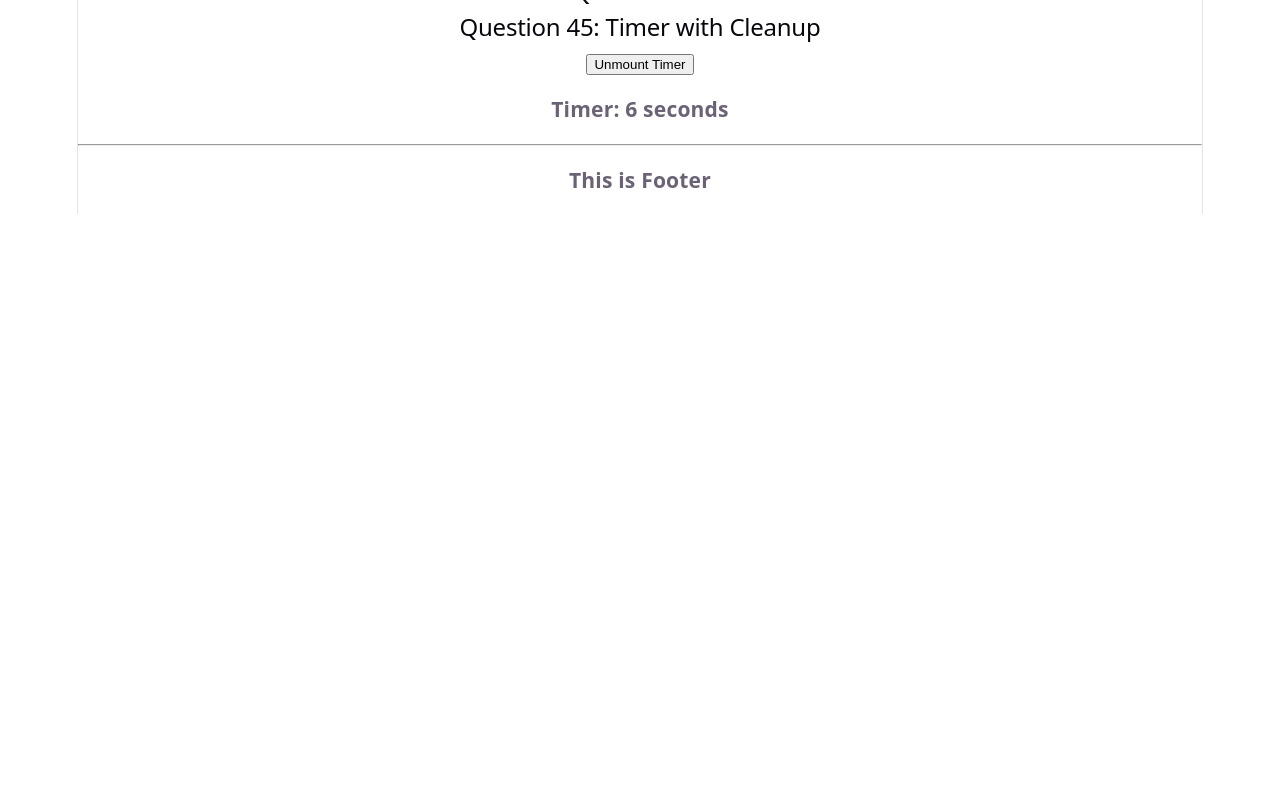
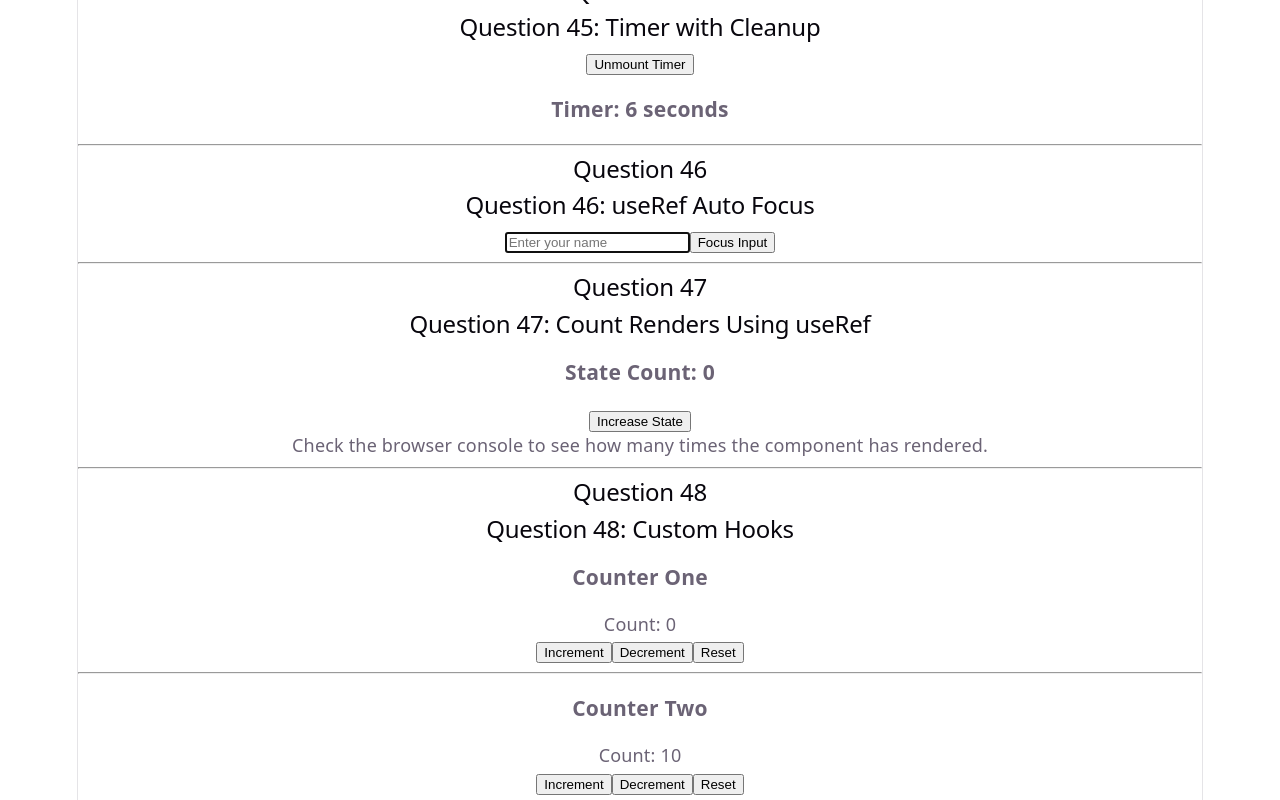
Before and after one commit to Tejasvi68/React-Practical-Assignment, a React (Vite) app: page / in a window 1280 px wide. Shown: the part 11200-12000 px from the top of the page. Before the commit the page ends 11414 px from the top, so only its background shows below. Built offline with nearby package versions, Linux system fonts and the light colour scheme.

Commit message:
Complete Section 10: useRef and Custom Hooks

```diff
--- a/src/App.jsx
+++ b/src/App.jsx
@@ -46,6 +46,9 @@ import MountEffect from "./s9-useeffect/Q42-MountEffect";
 import EffectEveryRender from "./s9-useeffect/Q43-EffectEveryRender";
 import EffectDependency from "./s9-useeffect/Q44-EffectDependency";
 import TimerCleanup from "./s9-useeffect/Q45-TimerCleanup";
+import AutoFocus from "./s10-useref-custom-hooks/Q46-AutoFocus";
+import RenderCount from "./s10-useref-custom-hooks/Q47-RenderCount";
+import CustomHooksDemo from "./s10-useref-custom-hooks/Q48-CustomHooks";
 
 
 
@@ -343,6 +346,27 @@ function App() {
 
       <hr />
 
+      <section>
+        <h2>Question 46</h2>
+        <AutoFocus />
+      </section>
+
+      <hr />
+
+      <section>
+        <h2>Question 47</h2>
+        <RenderCount />
+      </section>
+
+      <hr />
+
+      <section>
+        <h2>Question 48</h2>
+        <CustomHooksDemo />
+      </section>
+
+      <hr />
+
       <Footer />
     </div>
   );
--- /dev/null
+++ b/src/s10-useref-custom-hooks/Q46-AutoFocus.jsx
@@ -0,0 +1,33 @@
+import { useRef, useEffect } from "react";
+
+function AutoFocus() {
+  const inputRef = useRef(null);
+
+  // Automatically focus the input when the component mounts
+  useEffect(() => {
+    inputRef.current.focus();
+  }, []);
+
+  // Focus the input when the button is clicked
+  const handleFocus = () => {
+    inputRef.current.focus();
+  };
+
+  return (
+    <div>
+      <h2>Question 46: useRef Auto Focus</h2>
+
+      <input
+        ref={inputRef}
+        type="text"
+        placeholder="Enter your name"
+      />
+
+      <button onClick={handleFocus}>
+        Focus Input
+      </button>
+    </div>
+  );
+}
+
+export default AutoFocus;
--- /dev/null
+++ b/src/s10-useref-custom-hooks/Q47-RenderCount.jsx
@@ -0,0 +1,31 @@
+import { useRef, useState, useEffect } from "react";
+
+function RenderCount() {
+  const renderCount = useRef(0);
+  const [count, setCount] = useState(0);
+
+  // Count every committed render
+  useEffect(() => {
+    renderCount.current += 1;
+    console.log("Component rendered:", renderCount.current);
+  });
+
+  return (
+    <div>
+      <h2>Question 47: Count Renders Using useRef</h2>
+
+      <h3>State Count: {count}</h3>
+
+      <button onClick={() => setCount(count + 1)}>
+        Increase State
+      </button>
+
+      <p>
+        Check the browser console to see how many times the component
+        has rendered.
+      </p>
+    </div>
+  );
+}
+
+export default RenderCount;
--- /dev/null
+++ b/src/s10-useref-custom-hooks/Q48-CustomHooks.jsx
@@ -0,0 +1,71 @@
+import useCounter from "./useCounter";
+import useToggle from "./useToggle";
+
+// First component
+function CounterOne() {
+  const { count, increment, decrement, reset } = useCounter(0);
+
+  return (
+    <div>
+      <h3>Counter One</h3>
+      <p>Count: {count}</p>
+
+      <button onClick={increment}>Increment</button>
+      <button onClick={decrement}>Decrement</button>
+      <button onClick={reset}>Reset</button>
+    </div>
+  );
+}
+
+function ToggleDemo() {
+  const [isVisible, toggleVisibility] = useToggle(false);
+
+  return (
+    <div>
+      <h3>Bonus: useToggle Custom Hook</h3>
+
+      <button onClick={toggleVisibility}>
+        {isVisible ? "Hide Message" : "Show Message"}
+      </button>
+
+      {isVisible && <p>Hello! The message is visible.</p>}
+    </div>
+  );
+}
+
+// Second component
+function CounterTwo() {
+  const { count, increment, decrement, reset } = useCounter(10);
+
+  return (
+    <div>
+      <h3>Counter Two</h3>
+      <p>Count: {count}</p>
+
+      <button onClick={increment}>Increment</button>
+      <button onClick={decrement}>Decrement</button>
+      <button onClick={reset}>Reset</button>
+    </div>
+  );
+}
+
+// Main component
+function CustomHooksDemo() {
+  return (
+    <div>
+      <h2>Question 48: Custom Hooks</h2>
+
+      <CounterOne />
+
+      <hr />
+
+      <CounterTwo />
+
+      <hr />
+
+      <ToggleDemo />
+    </div>
+  );
+}
+
+export default CustomHooksDemo;
--- /dev/null
+++ b/src/s10-useref-custom-hooks/useCounter.js
@@ -0,0 +1,26 @@
+import { useState } from "react";
+
+function useCounter(initialValue = 0) {
+  const [count, setCount] = useState(initialValue);
+
+  const increment = () => {
+    setCount((prevCount) => prevCount + 1);
+  };
+
+  const decrement = () => {
+    setCount((prevCount) => prevCount - 1);
+  };
+
+  const reset = () => {
+    setCount(initialValue);
+  };
+
+  return {
+    count,
+    increment,
+    decrement,
+    reset,
+  };
+}
+
+export default useCounter;
--- /dev/null
+++ b/src/s10-useref-custom-hooks/useToggle.js
@@ -0,0 +1,13 @@
+import { useState } from "react";
+
+function useToggle(initialValue = false) {
+  const [value, setValue] = useState(initialValue);
+
+  const toggle = () => {
+    setValue((prevValue) => !prevValue);
+  };
+
+  return [value, toggle];
+}
+
+export default useToggle;
```
